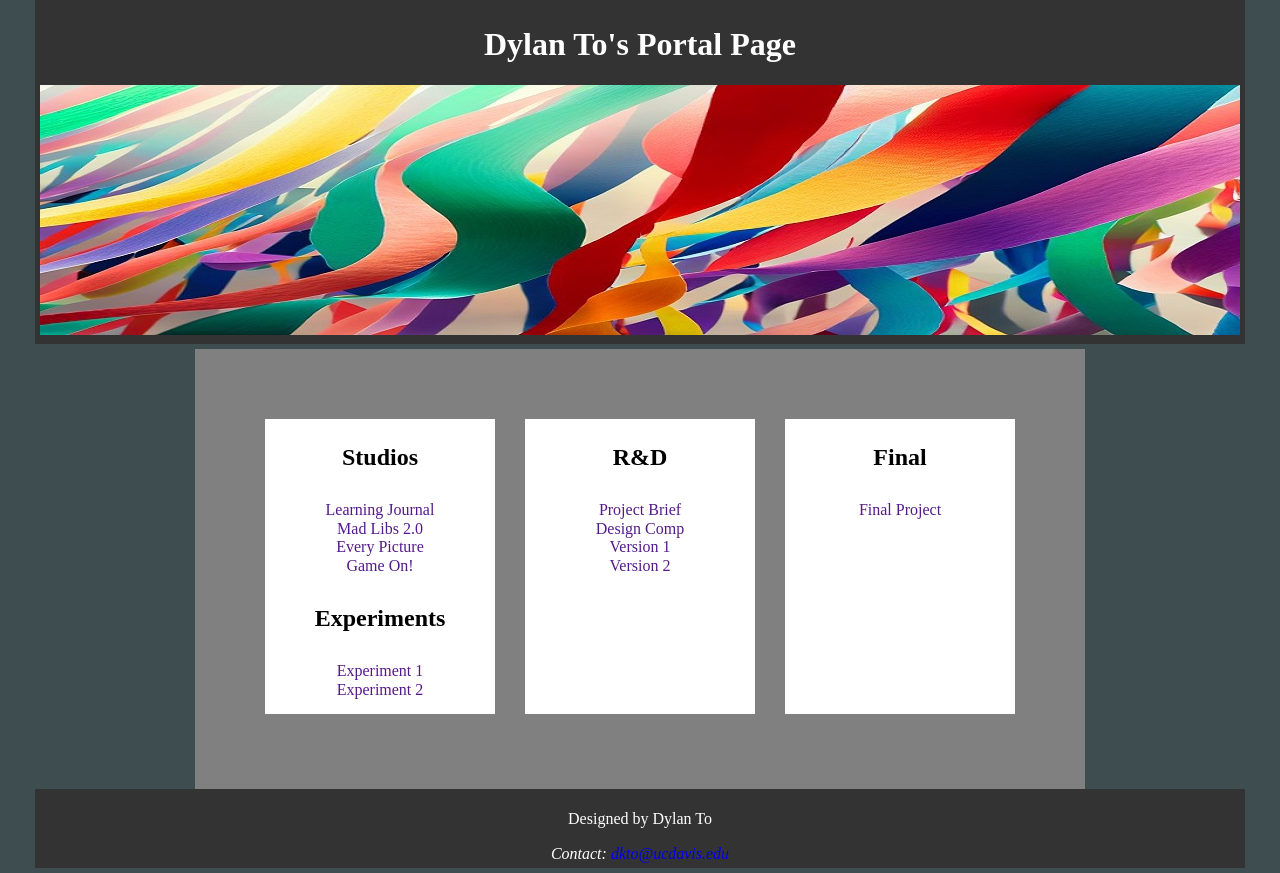
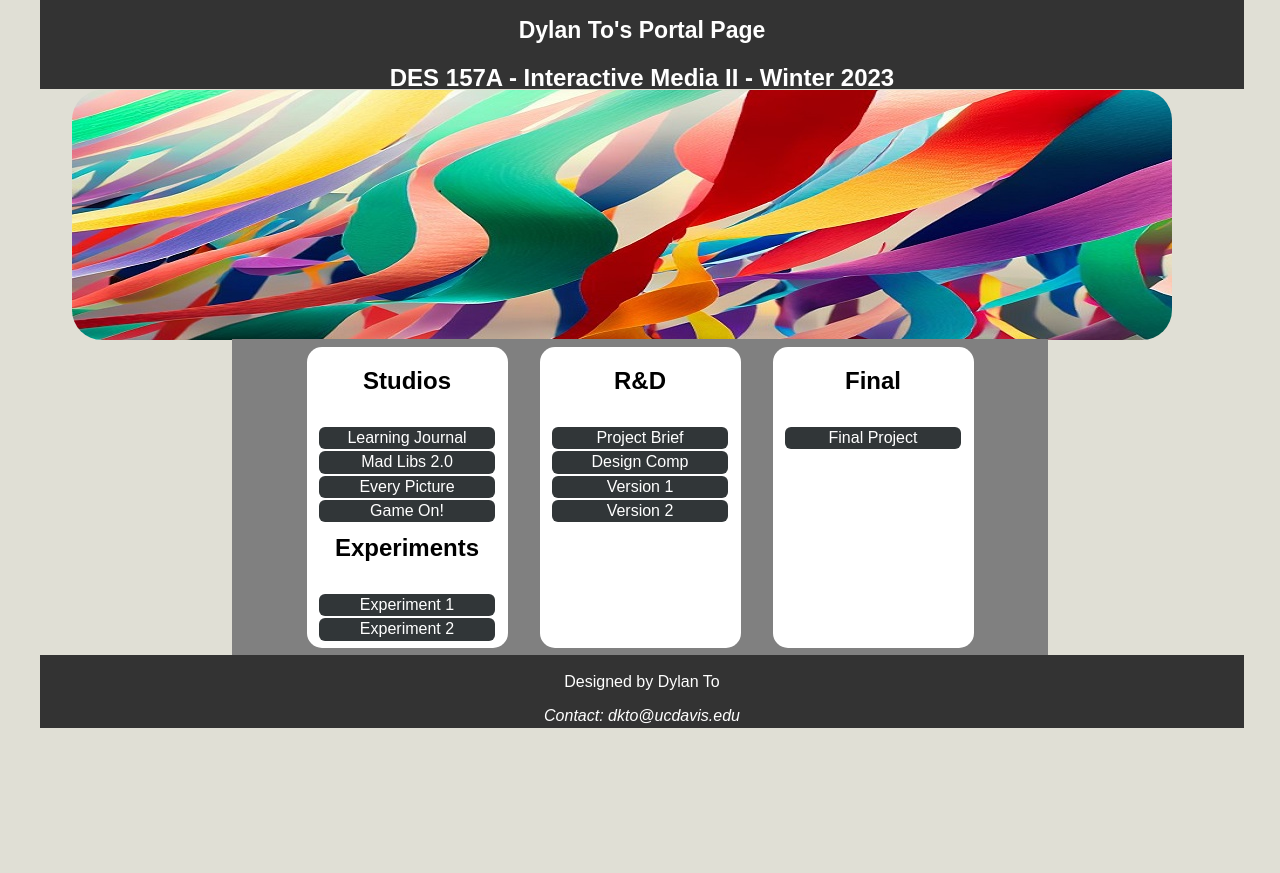
Before and after one commit to dkto2000/des157a, a plain HTML site: page index.html in a window 1280 px wide. After the commit the page ends 800 px from the top, so only its background shows below. Drawn offline with nearby package versions, Linux system fonts and the light colour scheme; a web font is replaced by a local one.

Commit message:
added index.html file

```diff
--- a/index.html
+++ b/index.html
@@ -8,13 +8,12 @@
     <title>Dylan To's Portal Page</title>
 </head>
 <body>
-    <header>
-        <div>
+    <div id="wrapper">
+        <header>
             <h1>Dylan To's Portal Page</h1>
-            <picture>
-                <img src="images/splash.jfif" alt="splash">
-            </picture>
-        </div>
+            <h2>DES 157A - Interactive Media II - Winter 2023</h2>
+            <div id="banner">
+            </div>
     </header>
 
     <main>
@@ -71,5 +70,7 @@
             </footer>
         </div>
 
+    </div>
+
 </body>
 </html>
--- a/styles.css
+++ b/styles.css
@@ -1,5 +1,22 @@
+@import url('https://fonts.googleapis.com/css?family=Muli&display=swap');
+@import url('https://fonts.googleapis.com/css?family=Quicksand&display=swap');
+
 body {
-    background-color:#3E4E50;
+        background-color:#3E4E50;
+		font-family: 'Muli', sans-serif;
+ transition: background-color 0.5s;
+
+}
+body:hover {
+background-color: #E0DFD5;
+}
+#wrapper {
+
+ width:1200px;
+ height: 750px;
+ margin:auto;
+
+
 }
 
 
@@ -8,20 +25,51 @@ header {
     background-color:#333;
     color: white;
     width:1200px;
-    margin:auto;
-    margin-bottom: 5px;
-    padding: 5px;
+    margin-bottom: 250px;
+ height:85px;
+    padding: 2px;
     text-align:center;
 
+}
 
 
+h1 {
+    font-size:23px;
+}
+
+#banner {
+background: url(images/splash.jfif);
+ margin:30px;
+ margin-top:-21px;
+ width: 1100px;
+ height:250px;
+	border-radius: 30px;
 }
 nav ul{
-    margin:0;
     list-style:none;
     padding: 10px;
 }
 
+nav{
+ margin-bottom:-20px;
+}
+
+li {
+ display:block;
+ margin:2px;
+ background-color: #313638 ;
+ padding: 2px;
+ border-radius:6px;
+ cursor:pointer;
+
+ transition: background-color 1s,
+  color 1s;
+}
+
+li:hover {
+ background-color: #E4B363;
+ color:white;
+}
 
 h2{
     text-align:center;
@@ -29,22 +77,25 @@ h2{
 
 a {
     text-decoration:none;
+ color: white;
+
 }
 
 section {
     display: block;
     background-color:white;
-    width:1200px;
+    width:200px;
+  height:300px;
     text-align:center;
-    margin-bottom: 5px;
-    padding: 5px;
-
+    padding: 0.5px;
+	border-radius: 15px;
 }
 main {
     display:block;
     background-color: grey;
-    width: 750px;
-    padding: 70px;
+    width: 800px;
+  height:300px;
+    padding: 8px;
     margin: auto;
     display: flex;
     justify-content: center;
@@ -58,13 +109,6 @@ footer {
     width:1200px;
     margin:auto;
     margin-bottom: 5px;
-    padding: 5px;
+    padding: 2px;
 
 }
-
-@media only screen and (max-width: 1200px) {
-
-}
-@media only screen and (max-height: 750px) {
-
-}
```
